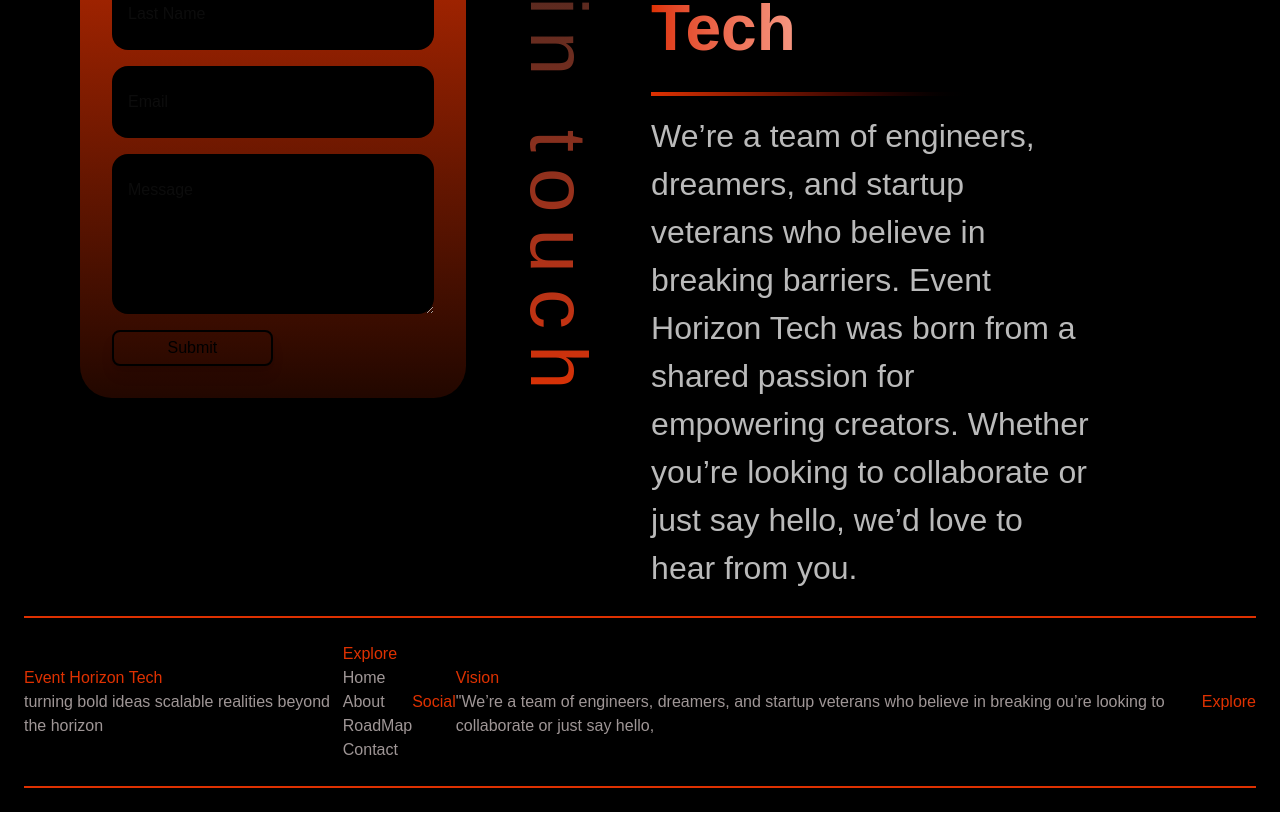
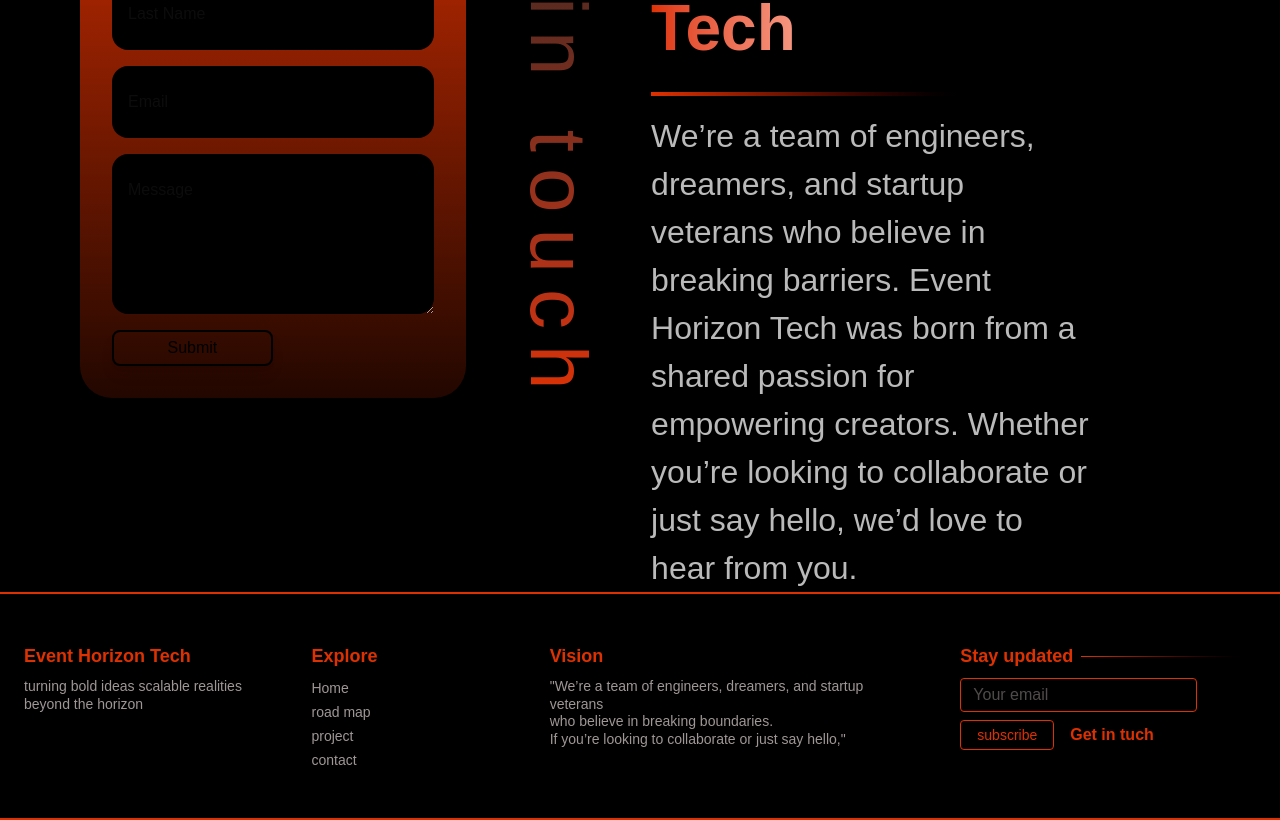
Before and after one commit to EventHorzionTeam/event-horizon, a Next.js app: page /en in a window 1280 px wide. Shown: the part 3783-4603 px from the top of the page. Built offline with nearby package versions, Linux system fonts and the light colour scheme.

Commit message:
footer updated

```diff
--- a/app/components/footer/index.js
+++ b/app/components/footer/index.js
@@ -1,33 +1,69 @@
 import React from "react";
+import Link from "next/link";
 
 const Footer = () => (
-  <footer className="w-full bg-black py-6 px-6">
-    <div className="flex justify-around items-center py-6 border-y-[#DE3101] border-2 border-x-0">
-      <div className="flex flex-col justify-between">
-        <h1 className="text-[#DE3101]">Event Horizon Tech</h1>
-        <p className="text-[#9F9696]">
-          turning bold ideas scalable realities beyond the horizon
+  <footer className="w-full bg-black px-6 py-6 border-t-2 border-b-2 border-[#DE3101]">
+    <div className="flex justify-between items-start py-6">
+      {/* Column 1: Brand */}
+      <div className="flex flex-col min-w-[18%]">
+        <h1 className="text-[#DE3101] font-bold text-lg mb-2">
+          Event Horizon Tech
+        </h1>
+        <p className="text-[#9F9696] text-sm leading-tight">
+          turning bold ideas scalable realities
+          <br />
+          beyond the horizon
         </p>
       </div>
-      <div className="flex flex-col">
-        <h1 className="text-[#DE3101]">Explore</h1>
-        <a className="text-[#9F9696]">Home</a>
-        <a className="text-[#9F9696]">About</a>
-        <a className="text-[#9F9696]">RoadMap</a>
-        <a className="text-[#9F9696]">Contact</a>
+      {/* Column 2: Explore */}
+      <div className="flex flex-col min-w-[14%]">
+        <h1 className="text-[#DE3101] font-semibold text-lg mb-2">Explore</h1>
+        <Link href="/" className="text-[#9F9696] text-sm mb-1">
+          Home
+        </Link>
+        <Link href="/roadmap" className="text-[#9F9696] text-sm mb-1">
+          road map
+        </Link>
+        <Link href="/project" className="text-[#9F9696] text-sm mb-1">
+          project
+        </Link>
+        <Link href="/contact" className="text-[#9F9696] text-sm">
+          contact
+        </Link>
       </div>
-      <div className="flex flex-col">
-        <h1 className="text-[#DE3101]">Social</h1>
-      </div>
-      <div className="flex flex-col">
-        <h1 className="text-[#DE3101]">Vision</h1>
-        <p className="text-[#9F9696]">
-          "We’re a team of engineers, dreamers, and startup veterans who believe
-          in breaking ou’re looking to collaborate or just say hello,
+      {/* Column 3: Vision */}
+      <div className="flex flex-col min-w-[28%] max-w-[28%]">
+        <h1 className="text-[#DE3101] font-semibold text-lg mb-2">Vision</h1>
+        <p className="text-[#9F9696] text-sm leading-tight">
+          "We’re a team of engineers, dreamers, and startup veterans
+          <br />
+          who believe in breaking boundaries.
+          <br />
+          If you’re looking to collaborate or just say hello,"
         </p>
       </div>
-      <div className="flex flex-col">
-        <h1 className="text-[#DE3101]">Explore</h1>
+      {/* Column 4: Stay updated */}
+      <div className="flex flex-col min-w-[24%] max-w-[24%]">
+        <div className="flex items-center gap-2 mb-2">
+          <h1 className="text-[#DE3101] font-semibold text-lg">Stay updated</h1>
+          <div className="flex-1 h-px bg-gradient-to-r from-[#DE3101] to-[#000] max-w-[60%]" />
+        </div>
+        <input
+          type="email"
+          placeholder="Your email"
+          className="bg-black border border-[#DE3101] text-[#9F9696] px-3 py-1 rounded-sm mb-2 outline-none focus:ring-2 focus:ring-[#DE3101] max-w-[80%]"
+        />
+        <div className="flex items-center gap-4">
+          <button className="bg-black border border-[#DE3101] text-[#DE3101] px-4 py-1 rounded-sm text-sm hover:bg-[#DE3101] hover:text-black transition-colors">
+            subscribe
+          </button>
+          <Link
+            href="/contact"
+            className="text-[#DE3101] font-semibold text-base hover:underline"
+          >
+            Get in tuch
+          </Link>
+        </div>
       </div>
     </div>
   </footer>
```
Also changed, not shown: 1 other file (tests, documents, lock files or other folders).
